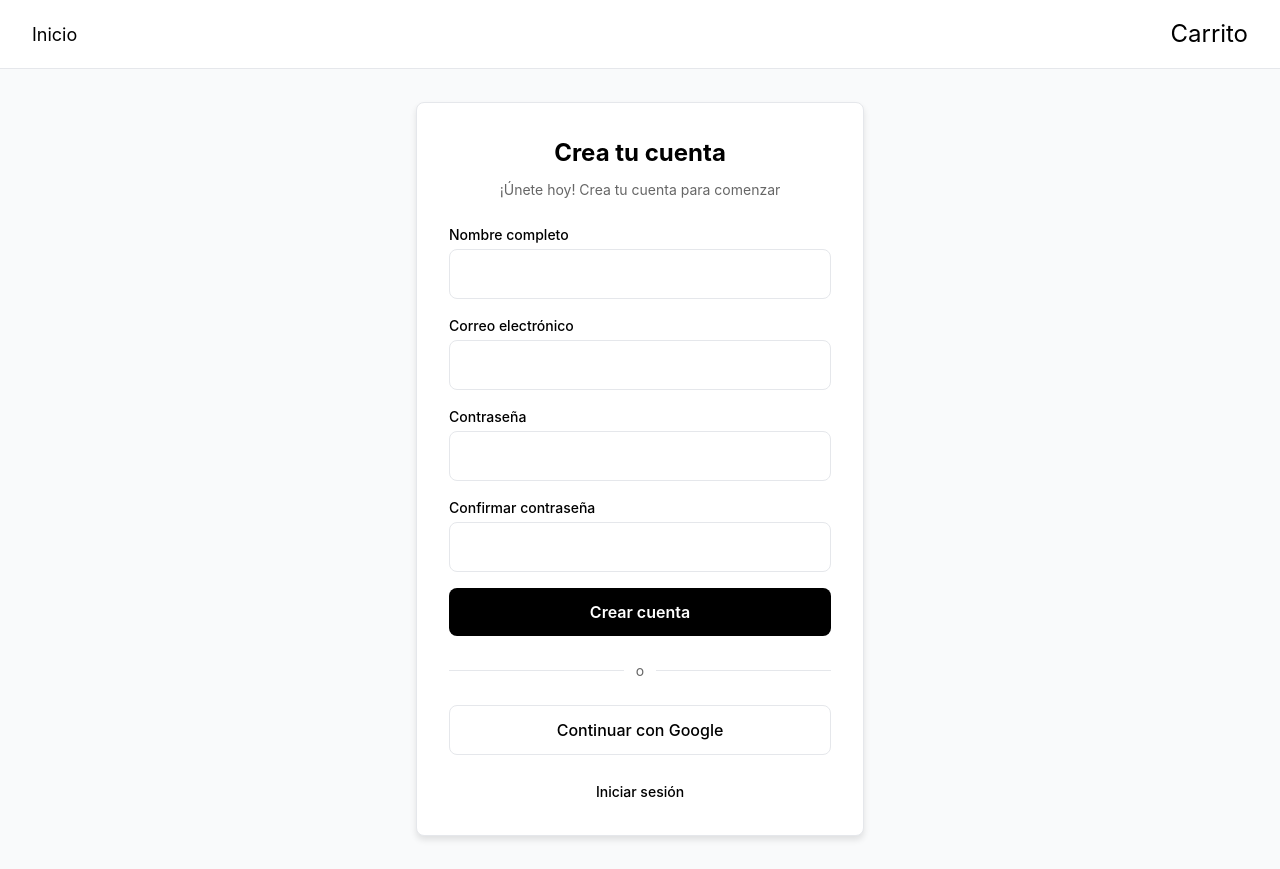
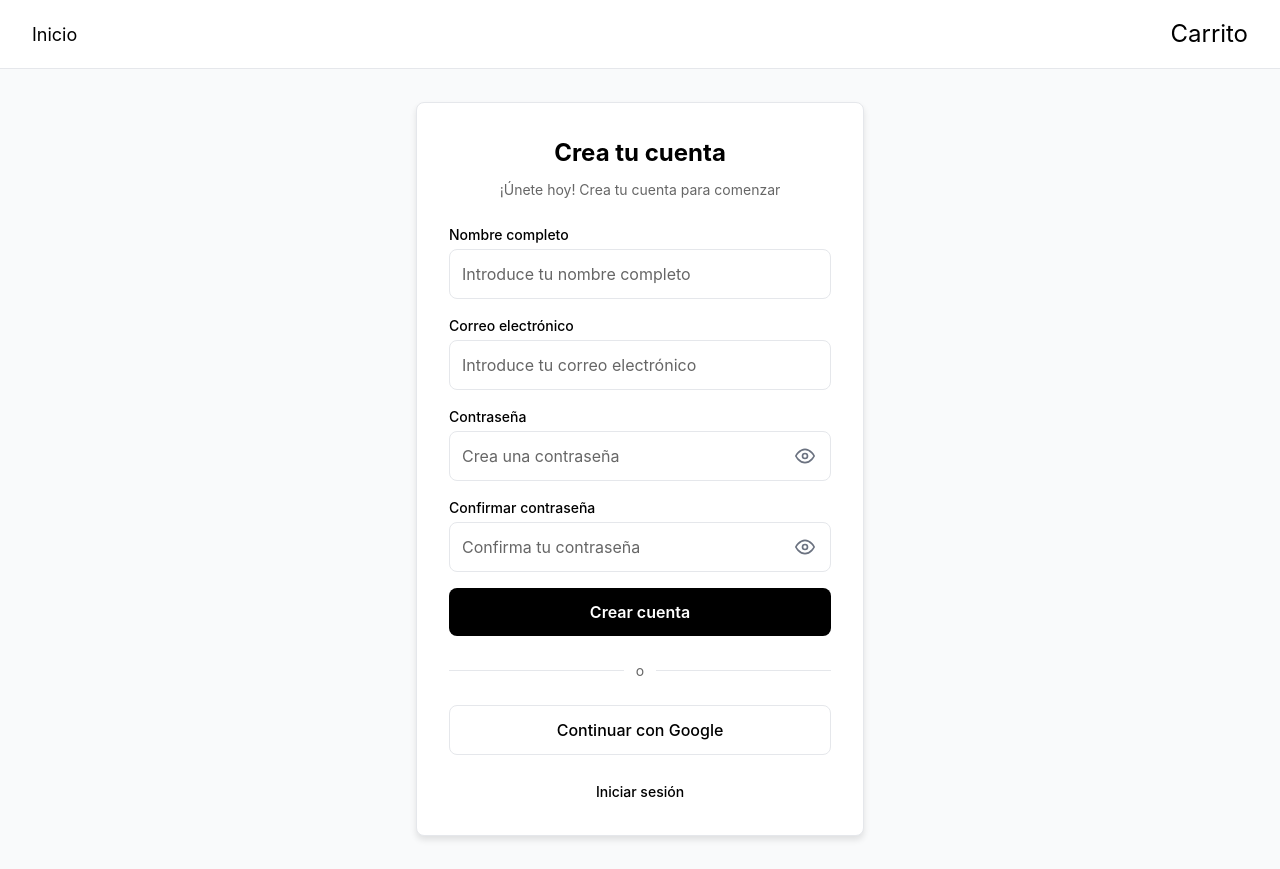
Before and after one commit to mromcar/pide-app, a Next.js app: page /1/register in a window 1280 px wide. Built offline with nearby package versions, Linux system fonts and the light colour scheme.

Commit message:
vamos a agregar los botones de mostrar/ocultar contraseña en el register y solucionamos el warning

```diff
--- a/src/app/[lang]/register/RegisterPageClient.tsx
+++ b/src/app/[lang]/register/RegisterPageClient.tsx
@@ -21,7 +21,10 @@ export default function RegisterPageClient({ translations, lang }: RegisterPageC
   })
   const [errors, setErrors] = useState<Record<string, string>>({})
   const [isLoading, setIsLoading] = useState(false)
-  const [isRegistered, setIsRegistered] = useState(false) // Nuevo estado
+  const [isRegistered, setIsRegistered] = useState(false)
+  // Estados para mostrar/ocultar contraseñas
+  const [showPassword, setShowPassword] = useState(false)
+  const [showConfirmPassword, setShowConfirmPassword] = useState(false)
 
   const handleInputChange = (e: React.ChangeEvent<HTMLInputElement>) => {
     const { name, value } = e.target
@@ -85,7 +88,8 @@ export default function RegisterPageClient({ translations, lang }: RegisterPageC
 
       // Mostrar mensaje de éxito en lugar de redirigir
       setIsRegistered(true)
-    } catch (error) {
+    } catch (err) {
+      console.error('Error during registration:', err)
       setErrors({ general: t.serverError })
     } finally {
       setIsLoading(false)
@@ -161,6 +165,7 @@ export default function RegisterPageClient({ translations, lang }: RegisterPageC
                 value={formData.name}
                 onChange={handleInputChange}
                 className="login-input"
+                placeholder={t.namePlaceholder}
               />
             </div>
 
@@ -176,6 +181,7 @@ export default function RegisterPageClient({ translations, lang }: RegisterPageC
                 value={formData.email}
                 onChange={handleInputChange}
                 className={`login-input ${errors.email ? 'login-input-error' : ''}`}
+                placeholder={t.emailPlaceholder}
               />
               {errors.email && <p className="login-error-text">{errors.email}</p>}
             </div>
@@ -184,15 +190,51 @@ export default function RegisterPageClient({ translations, lang }: RegisterPageC
               <label htmlFor="password" className="login-label">
                 {t.passwordLabel}
               </label>
+              <div className="password-input-container">
                 <input
                   id="password"
                   name="password"
-                type="password"
+                  type={showPassword ? 'text' : 'password'}
                   required
                   value={formData.password}
                   onChange={handleInputChange}
                   className={`login-input ${errors.password ? 'login-input-error' : ''}`}
+                  placeholder={t.passwordPlaceholder}
                 />
+                <button
+                  type="button"
+                  onClick={() => setShowPassword(!showPassword)}
+                  className="password-toggle-btn"
+                >
+                  {showPassword ? (
+                    // Icono ojo cerrado
+                    <svg
+                      width="20"
+                      height="20"
+                      viewBox="0 0 24 24"
+                      fill="none"
+                      stroke="currentColor"
+                      strokeWidth="2"
+                    >
+                      <path d="M17.94 17.94A10.07 10.07 0 0 1 12 20c-7 0-11-8-11-8a18.45 18.45 0 0 1 5.06-5.94M9.9 4.24A9.12 9.12 0 0 1 12 4c7 0 11 8 11 8a18.5 18.5 0 0 1-2.16 3.19m-6.72-1.07a3 3 0 1 1-4.24-4.24" />
+                      <line x1="1" y1="1" x2="23" y2="23" />
+                    </svg>
+                  ) : (
+                    // Icono ojo abierto
+                    <svg
+                      width="20"
+                      height="20"
+                      viewBox="0 0 24 24"
+                      fill="none"
+                      stroke="currentColor"
+                      strokeWidth="2"
+                    >
+                      <path d="M1 12s4-8 11-8 11 8 11 8-4 8-11 8-11-8-11-8z" />
+                      <circle cx="12" cy="12" r="3" />
+                    </svg>
+                  )}
+                </button>
+              </div>
               {errors.password && <p className="login-error-text">{errors.password}</p>}
             </div>
 
@@ -200,15 +242,51 @@ export default function RegisterPageClient({ translations, lang }: RegisterPageC
               <label htmlFor="confirmPassword" className="login-label">
                 {t.confirmPasswordLabel}
               </label>
+              <div className="password-input-container">
                 <input
                   id="confirmPassword"
                   name="confirmPassword"
-                type="password"
+                  type={showConfirmPassword ? 'text' : 'password'}
                   required
                   value={formData.confirmPassword}
                   onChange={handleInputChange}
                   className={`login-input ${errors.confirmPassword ? 'login-input-error' : ''}`}
+                  placeholder={t.confirmPasswordPlaceholder}
                 />
+                <button
+                  type="button"
+                  onClick={() => setShowConfirmPassword(!showConfirmPassword)}
+                  className="password-toggle-btn"
+                >
+                  {showConfirmPassword ? (
+                    // Icono ojo cerrado
+                    <svg
+                      width="20"
+                      height="20"
+                      viewBox="0 0 24 24"
+                      fill="none"
+                      stroke="currentColor"
+                      strokeWidth="2"
+                    >
+                      <path d="M17.94 17.94A10.07 10.07 0 0 1 12 20c-7 0-11-8-11-8a18.45 18.45 0 0 1 5.06-5.94M9.9 4.24A9.12 9.12 0 0 1 12 4c7 0 11 8 11 8a18.5 18.5 0 0 1-2.16 3.19m-6.72-1.07a3 3 0 1 1-4.24-4.24" />
+                      <line x1="1" y1="1" x2="23" y2="23" />
+                    </svg>
+                  ) : (
+                    // Icono ojo abierto
+                    <svg
+                      width="20"
+                      height="20"
+                      viewBox="0 0 24 24"
+                      fill="none"
+                      stroke="currentColor"
+                      strokeWidth="2"
+                    >
+                      <path d="M1 12s4-8 11-8 11 8 11 8-4 8-11 8-11-8-11-8z" />
+                      <circle cx="12" cy="12" r="3" />
+                    </svg>
+                  )}
+                </button>
+              </div>
               {errors.confirmPassword && (
                 <p className="login-error-text">{errors.confirmPassword}</p>
               )}
```
Lines whose indentation alone changed are shown as unchanged.
